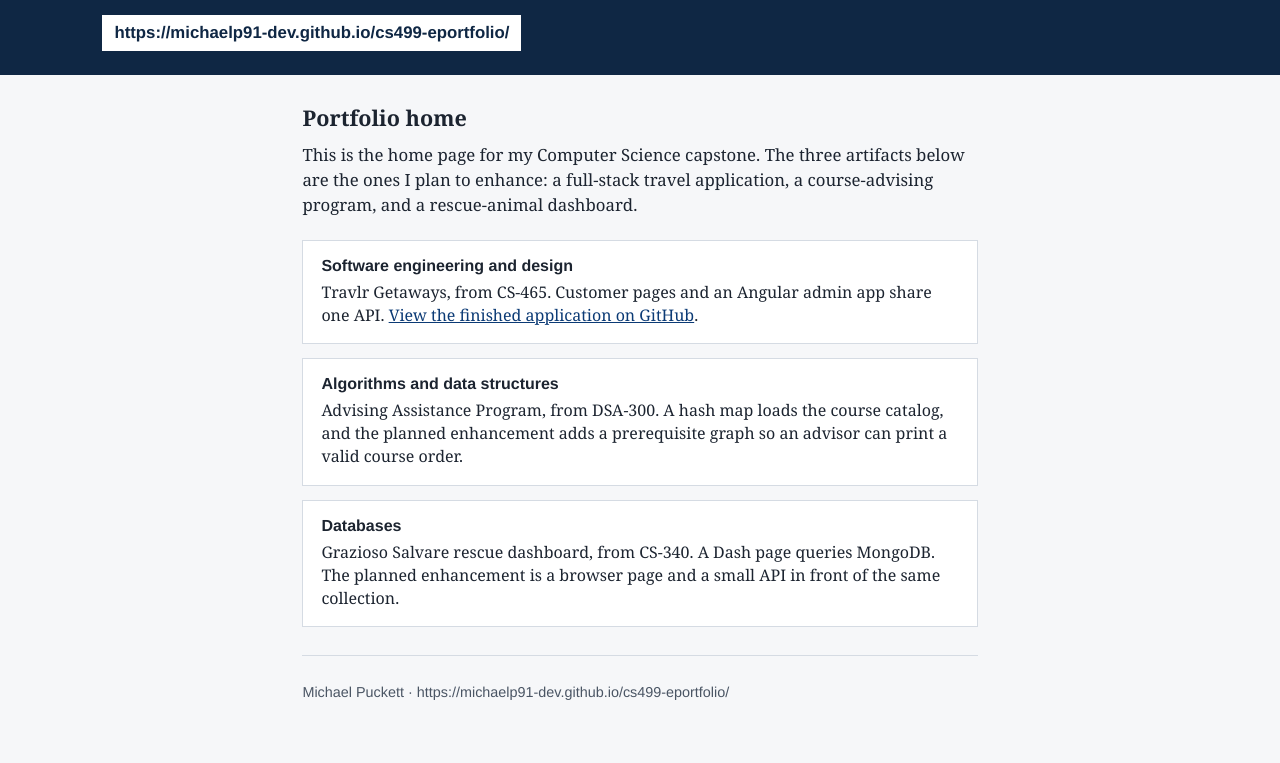
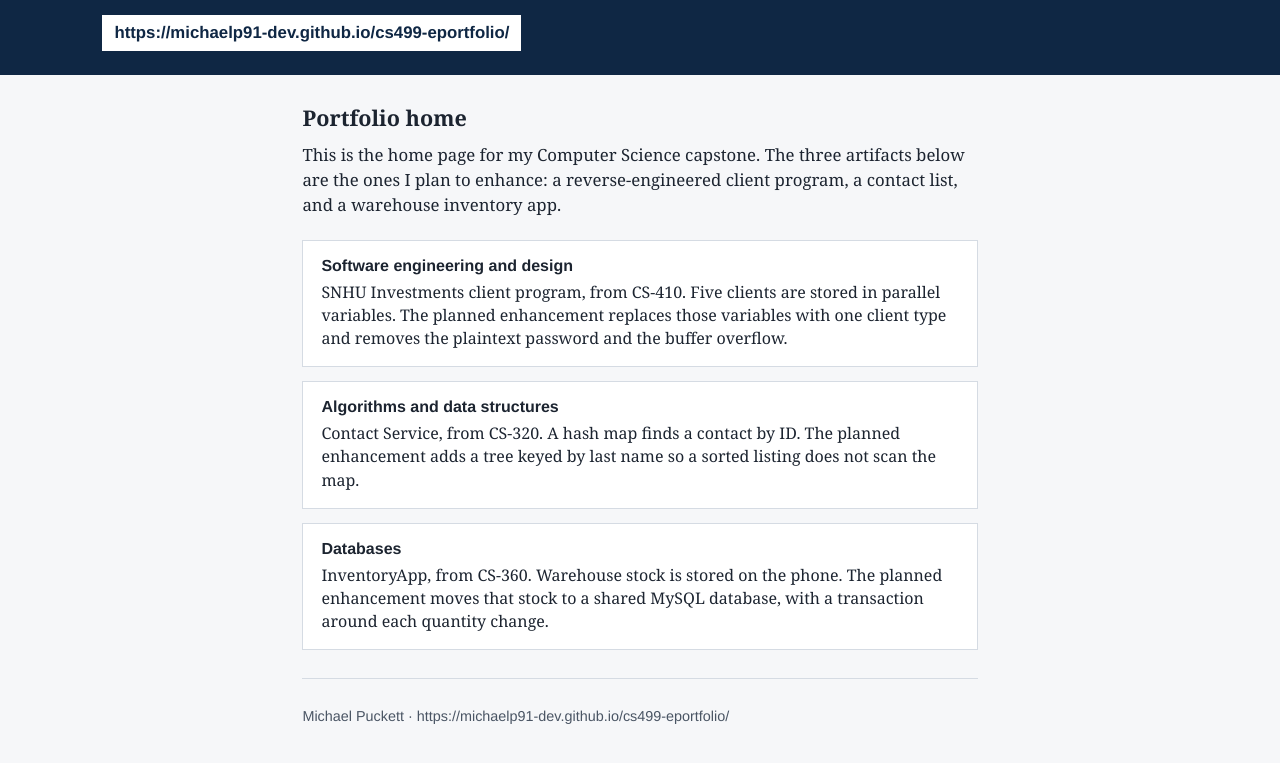
Before and after one commit to michaelp91-dev/cs499-eportfolio, a plain HTML site: page index.html in a window 1280 px wide. Shown: the part 97-860 px from the top of the page. Drawn offline with Linux system fonts and the light colour scheme.

Commit message:
Name the three capstone artifacts on the home page.

```diff
--- a/index.html
+++ b/index.html
@@ -69,19 +69,19 @@
   </header>
   <main>
     <h1>Portfolio home</h1>
-    <p class="lead">This is the home page for my Computer Science capstone. The three artifacts below are the ones I plan to enhance: a full-stack travel application, a course-advising program, and a rescue-animal dashboard.</p>
+    <p class="lead">This is the home page for my Computer Science capstone. The three artifacts below are the ones I plan to enhance: a reverse-engineered client program, a contact list, and a warehouse inventory app.</p>
     <div class="cards">
       <article>
         <h2>Software engineering and design</h2>
-        <p>Travlr Getaways, from CS-465. Customer pages and an Angular admin app share one API. <a href="https://github.com/michaelp91-dev/CS-465/tree/module7/Mod7/travlr">View the finished application on GitHub</a>.</p>
+        <p>SNHU Investments client program, from CS-410. Five clients are stored in parallel variables. The planned enhancement replaces those variables with one client type and removes the plaintext password and the buffer overflow.</p>
       </article>
       <article>
         <h2>Algorithms and data structures</h2>
-        <p>Advising Assistance Program, from DSA-300. A hash map loads the course catalog, and the planned enhancement adds a prerequisite graph so an advisor can print a valid course order.</p>
+        <p>Contact Service, from CS-320. A hash map finds a contact by ID. The planned enhancement adds a tree keyed by last name so a sorted listing does not scan the map.</p>
       </article>
       <article>
         <h2>Databases</h2>
-        <p>Grazioso Salvare rescue dashboard, from CS-340. A Dash page queries MongoDB. The planned enhancement is a browser page and a small API in front of the same collection.</p>
+        <p>InventoryApp, from CS-360. Warehouse stock is stored on the phone. The planned enhancement moves that stock to a shared MySQL database, with a transaction around each quantity change.</p>
       </article>
     </div>
     <footer>
```
